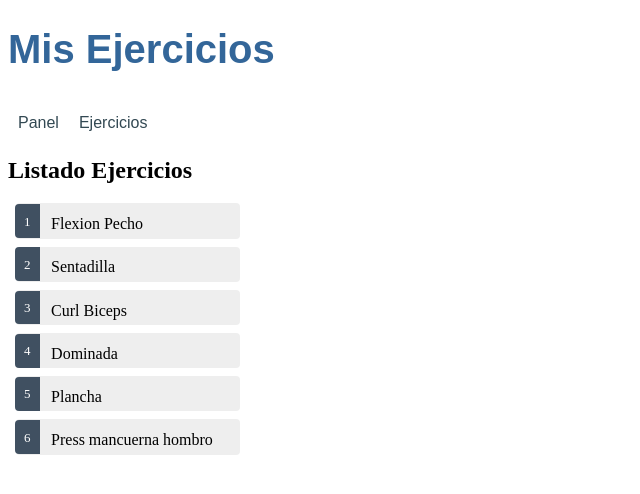
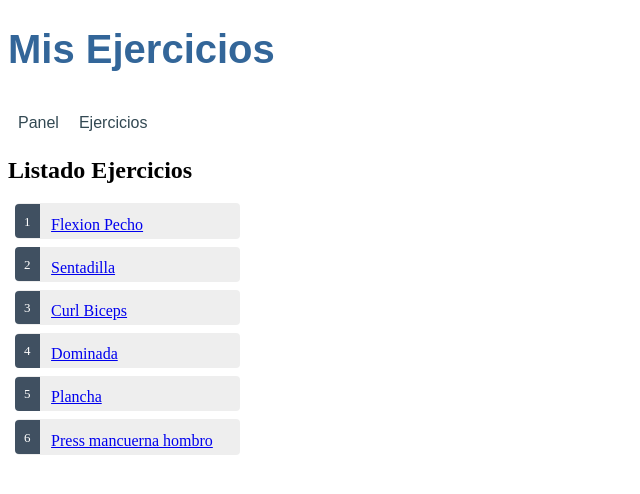
Before and after one commit to pacogomezarnal/listaEjercicios, an Angular app: page /ejercicios in a window 1280 px wide. Shown: the top 494 px of the page, without its empty margins (0-640 px from the left). Built offline with nearby package versions, Linux system fonts and the light colour scheme.

Commit message:
Modificando detalle

```diff
--- a/src/app/ejercicio-detalle/ejercicio-detalle.component.ts
+++ b/src/app/ejercicio-detalle/ejercicio-detalle.component.ts
@@ -10,12 +10,12 @@ import {EjercicioService} from '../ejercicio.service'
 })
 export class EjercicioDetalleComponent implements OnInit {
 
-  @Input() ejercicio:Ejercicio;
+  ejercicio:Ejercicio;
 
   constructor(private route:ActivatedRoute,private ejercicioService:EjercicioService) { }
 
   ngOnInit(): void {
-    this.getEjercicio;
+    this.getEjercicio();
   }
 
   getEjercicio():void{
--- a/src/app/ejercicios/ejercicios.component.html
+++ b/src/app/ejercicios/ejercicios.component.html
@@ -1,7 +1,8 @@
 <h2>Listado Ejercicios</h2>
 <ul class="ejercicios">
   <li *ngFor="let ejercicio of ejercicios" (click)="onSelectEjercicio(ejercicio)" [class.selected]="ejercicio===ejercicioSeleccionado">
-    <span class="ejercicio">{{ejercicio.id}} </span>{{ejercicio.name}}
+    <a routerLink="/detalle/{{ejercicio.id}}">
+      <span class="ejercicio">{{ejercicio.id}} </span>{{ejercicio.name}}
+    </a>
   </li>
 </ul>
-<app-ejercicio-detalle [ejercicio]="ejercicioSeleccionado"></app-ejercicio-detalle>
```
